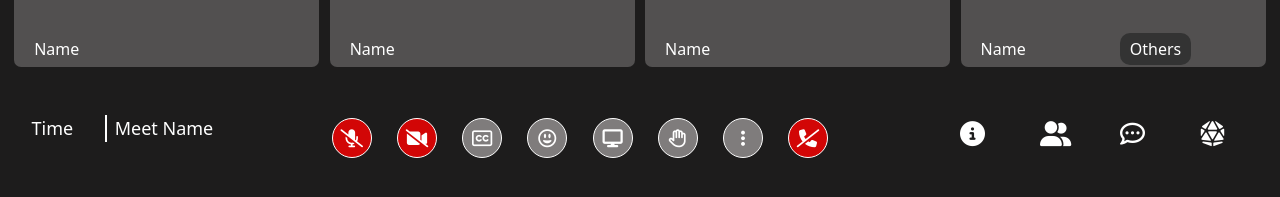
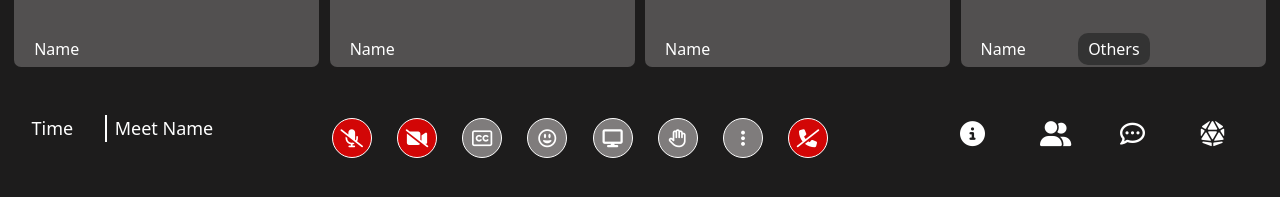
Before and after one commit to rawatarchana/meet-google-clone, a plain HTML site: page index.html in a window 1280 px wide. Shown: the part 413-610 px from the top of the page. Drawn offline with nearby package versions, Linux system fonts and the light colour scheme.

Commit message:
Padding Values type changes

```diff
--- a/app.css
+++ b/app.css
@@ -49,7 +49,7 @@ body {
 
 .name span>span {
     position: relative;
-    right: -90px;
+    right: -40%;
     background-color: rgb(51, 51, 51);
     padding: 5px 10px;
     border-radius: 10px;
```
